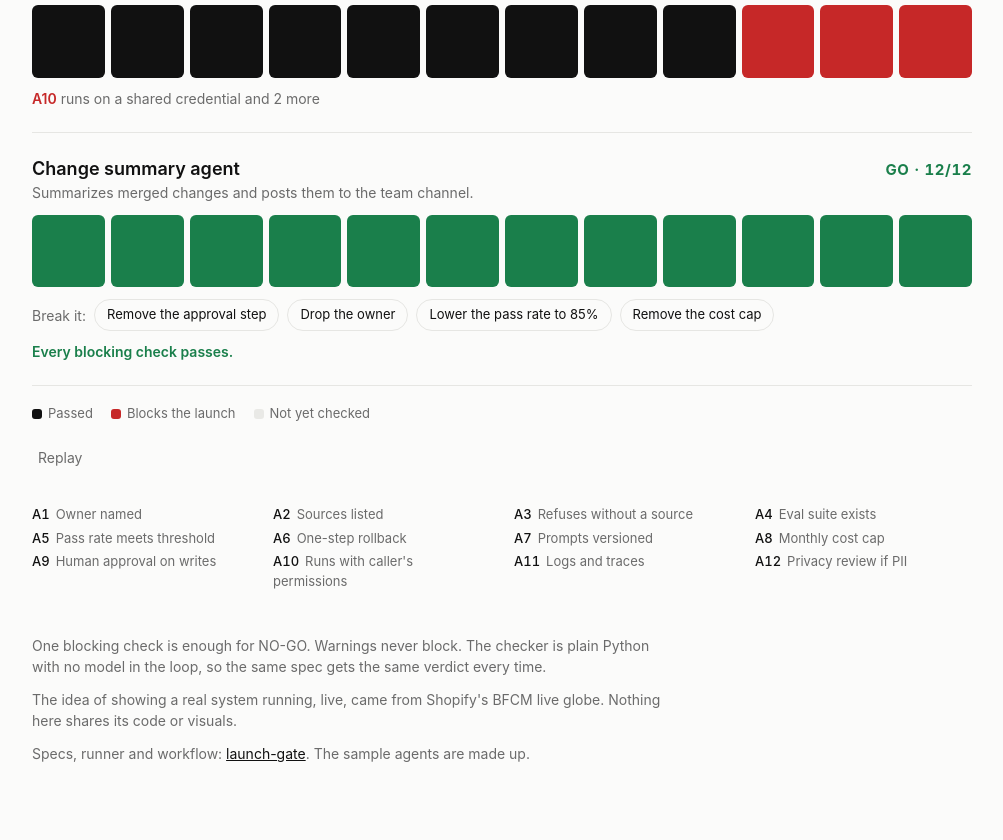
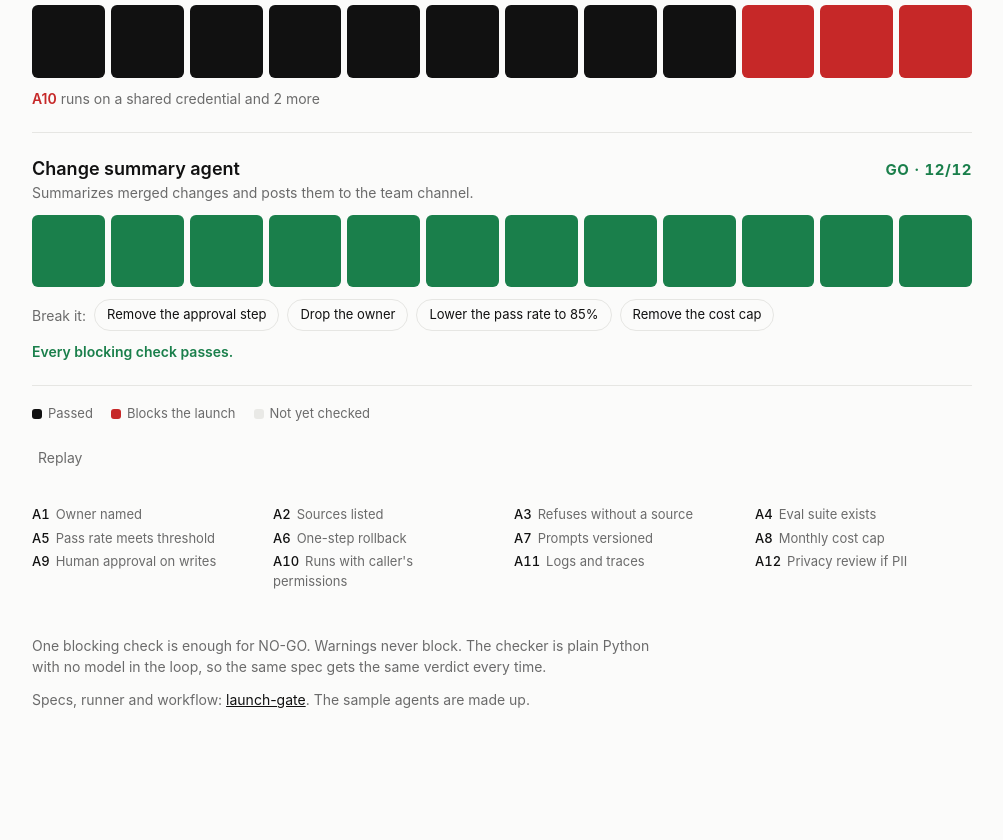
Before and after one commit to amir-sohel-builds/launch-gate, a plain HTML site: page index.html in a window 1280 px wide. Shown: the part 937-1777 px from the top of the page, without its empty margins (138-1141 px from the left). After the commit the page ends 1723 px from the top, so only its background shows below. Drawn offline with Linux system fonts and the light colour scheme.

Commit message:
Update index.html

```diff
--- a/index.html
+++ b/index.html
@@ -82,7 +82,6 @@ footer p{margin:0 0 12px}
 
 <footer>
 <p>One blocking check is enough for NO-GO. Warnings never block. The checker is plain Python with no model in the loop, so the same spec gets the same verdict every time.</p>
-<p>The idea of showing a real system running, live, came from Shopify's BFCM live globe. Nothing here shares its code or visuals.</p>
 <p>Specs, runner and workflow: <a href="https://github.com/amir-sohel-builds/launch-gate">launch-gate</a>. The sample agents are made up.</p>
 </footer>
 </div>
```
